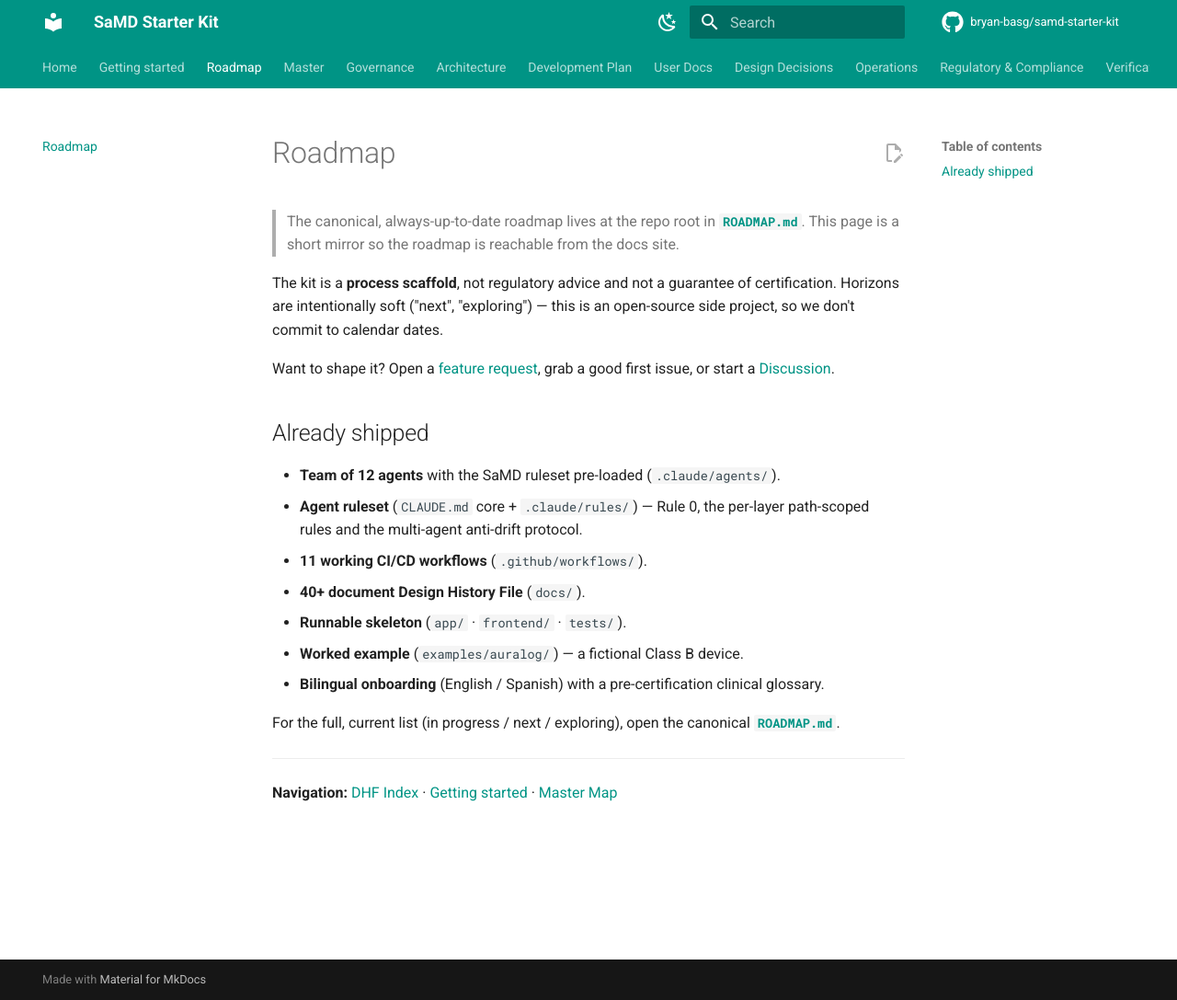
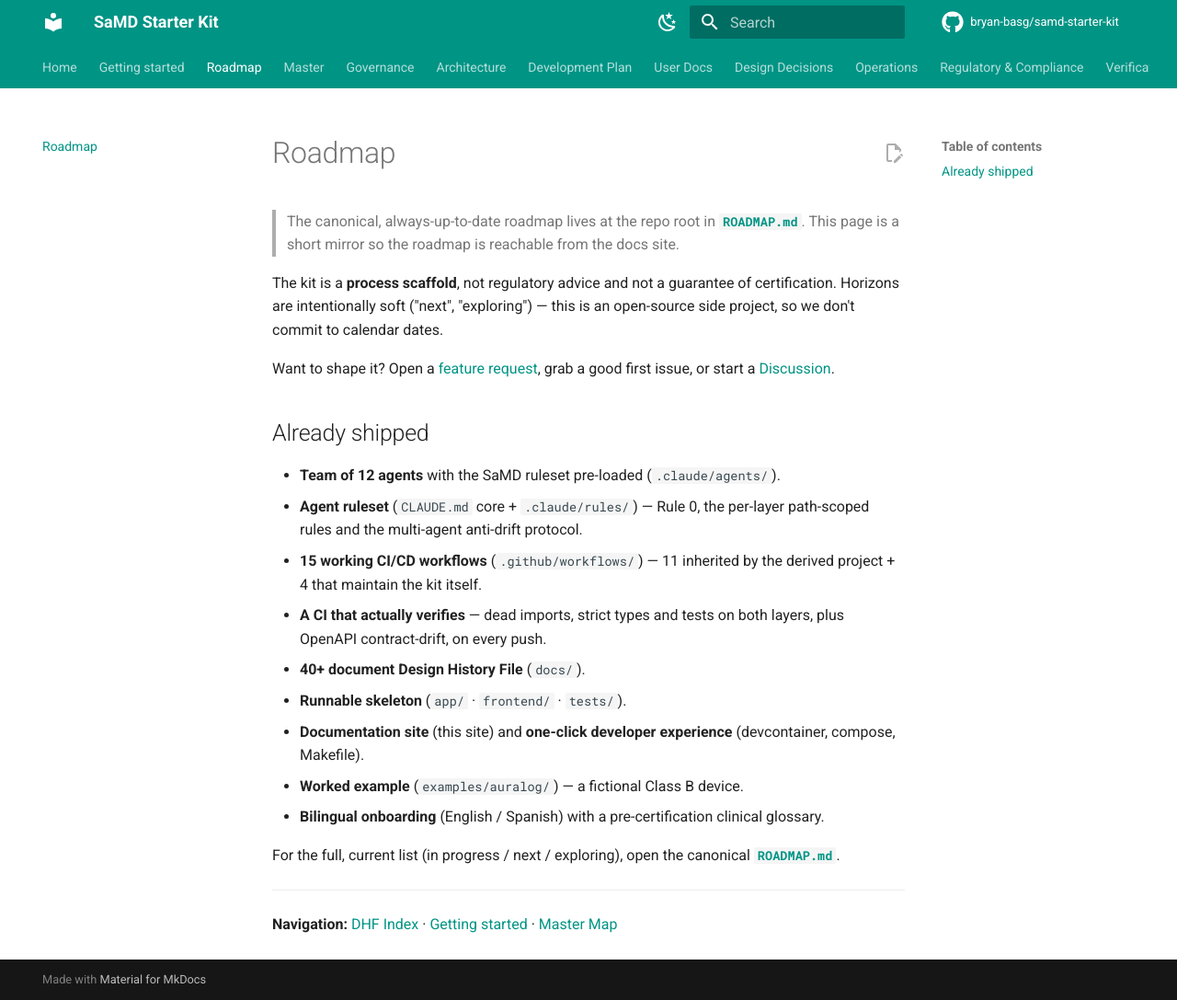
Before and after one commit to bryan-basg/samd-starter-kit, an MkDocs documentation site: the page built from docs/roadmap.md, in a window 1280 px wide and 1087 px high. Shown: the whole window at 92% size. Built offline with MkDocs 1.6.1 and Material for MkDocs 9.7.7, drawn with Linux system fonts in a browser that asks for light colours; comment, search, counter and statistics services are not loaded.

Commit message:
docs(roadmap): "En curso" listaba como pendiente lo que se entrego hace un mes
Las cuatro entradas de "En curso" (experiencia de un clic, cobertura
regulatoria cross-framework, sitio de documentacion, senales de proyecto
publico) estaban TERMINADAS desde el 2026-06-29: el sitio esta publicado
y online, los mapeos FDA/MDR/IMDRF/ISO27001 estan escritos y
verificados, el devcontainer y el Makefile existen. Quien entraba al
repo leia "a medias" un proyecto que estaba entregado — justo el desfase
entre lo que creemos hecho y lo que esta publicado que el propio kit
manda medir antes de cerrar un bloque.

- Las cuatro pasan a Hecho, con lo que realmente entregaron.
- Se suma a Hecho el CI que verifica de verdad (arreglado hoy).
- "En curso" queda con UNA entrada, que es la unica cierta: la
  destilacion continua desde el proyecto de origen. El kit se extrajo de
  un SaMD Clase B que sigue en desarrollo, asi que se queda atras solo,
  sobre todo en gobernanza. Un roadmap con un item honesto vale mas que
  uno con cuatro que mienten.
- A Planeado entra despertar los gates de seguridad dormidos, con el
  motivo real: necesitan una app/API desplegada, y un gate que escanea
  un objetivo inexistente pasa sin haber mirado nada. Encenderlos es
  darles un objetivo, no descomentar una linea.

Drift corregido de paso: la version inglesa decia "11 working CI/CD
workflows" y la espanola "15". Son 15 (11 heredables + 4 de
mantenimiento del kit), verificado contando los archivos.

Verificacion: link-checker 0 rotos, mkdocs --strict 0.

Co-Authored-By: Claude Opus 5 (1M context) <noreply@anthropic.com>
Claude-Session: https://claude.ai/code/session_019rob82kDCfYGiVsF2gXgah

```diff
--- a/docs/roadmap.md
+++ b/docs/roadmap.md
@@ -17,9 +17,11 @@ grab a good first issue, or start a
 
 - **Team of 12 agents** with the SaMD ruleset pre-loaded (`.claude/agents/`).
 - **Agent ruleset** (`CLAUDE.md` core + `.claude/rules/`) — Rule 0, the per-layer path-scoped rules and the multi-agent anti-drift protocol.
-- **11 working CI/CD workflows** (`.github/workflows/`).
+- **15 working CI/CD workflows** (`.github/workflows/`) — 11 inherited by the derived project + 4 that maintain the kit itself.
+- **A CI that actually verifies** — dead imports, strict types and tests on both layers, plus OpenAPI contract-drift, on every push.
 - **40+ document Design History File** (`docs/`).
 - **Runnable skeleton** (`app/` · `frontend/` · `tests/`).
+- **Documentation site** (this site) and **one-click developer experience** (devcontainer, compose, Makefile).
 - **Worked example** (`examples/auralog/`) — a fictional Class B device.
 - **Bilingual onboarding** (English / Spanish) with a pre-certification clinical glossary.
 
```
Also changed, not shown: ROADMAP.md (+15 -13 lines).
